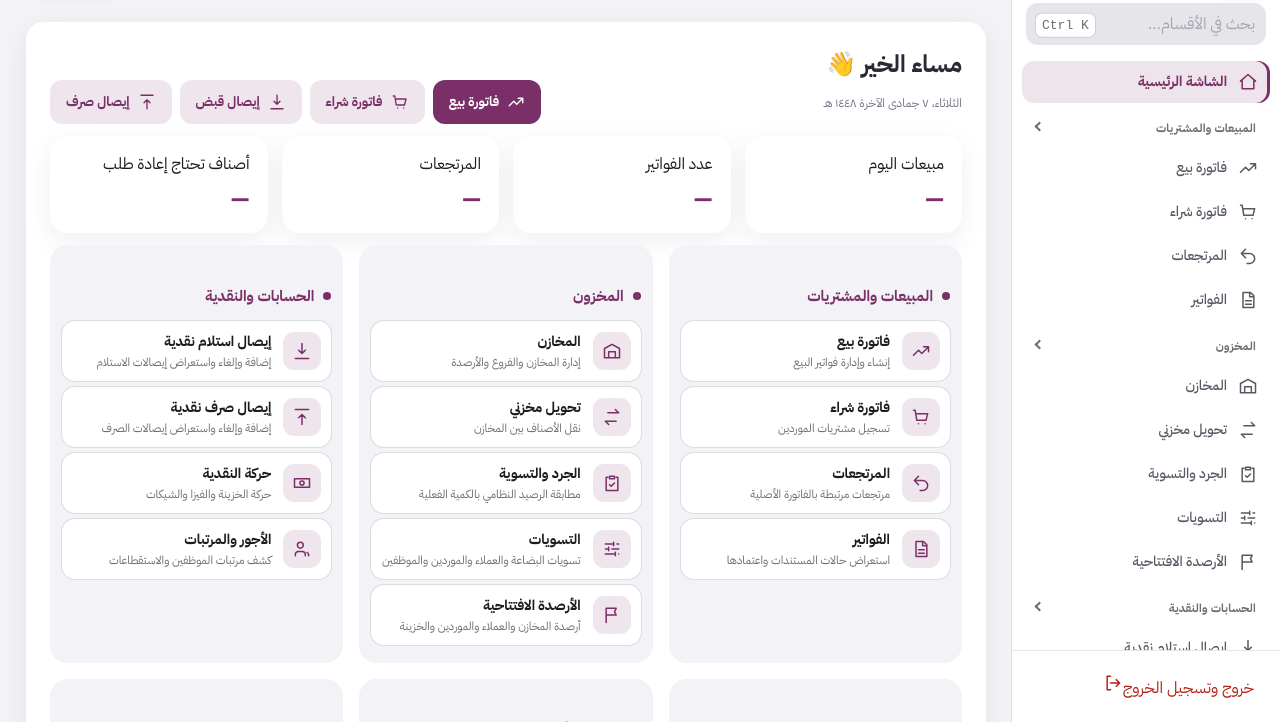
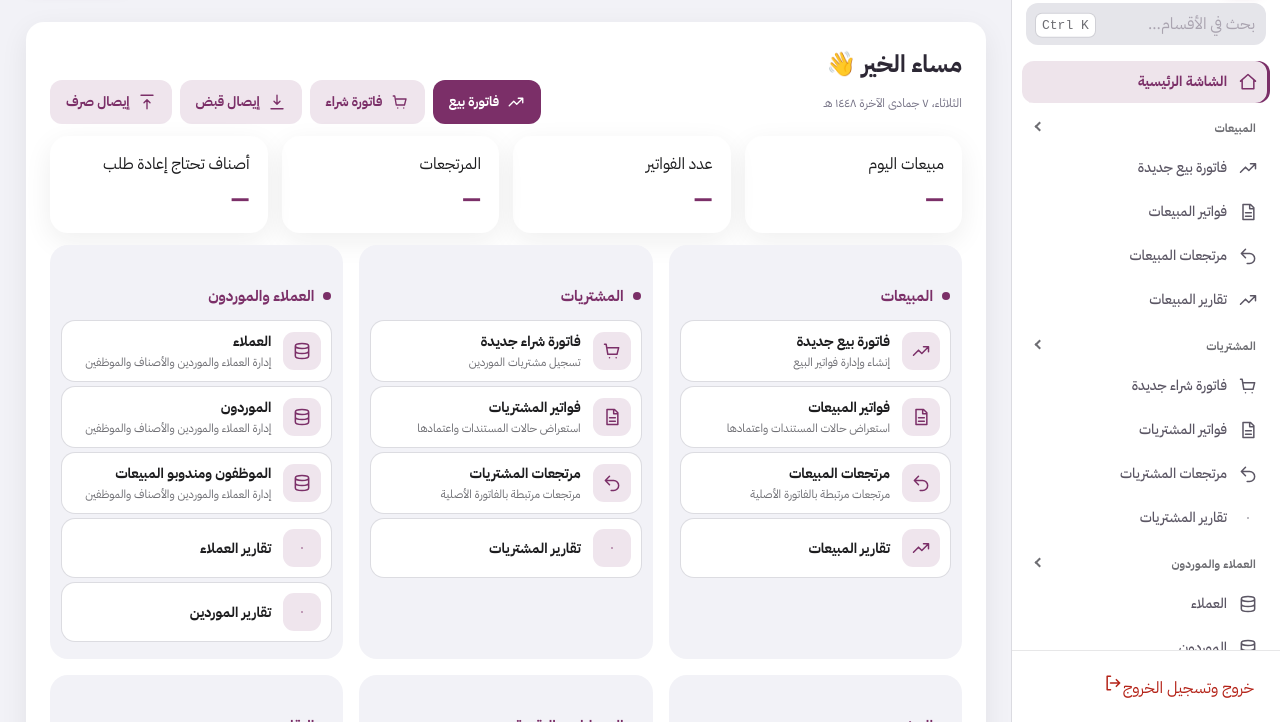
Before and after one commit to ksvmnf-ops/easymanage_fixed, a plain HTML site: page index.html in a window 1280 px wide. Shown: the part 74-796 px from the top of the page. Drawn offline with Linux system fonts and the light colour scheme.

Commit message:
Reorganize navigation into sales purchasing and parties modules

```diff
--- a/index.html
+++ b/index.html
@@ -510,13 +510,32 @@ body[data-theme="dark"] .pos kbd,body[data-theme="dark"] .pos-skbd{background:rg
   <div class="side-scroll">
     <nav class="nav-solo"><button data-act="home"><span class="ic"></span><span class="lb">الشاشة الرئيسية</span></button></nav>
 
-    <div class="nav-group" data-group="ops" data-title="المبيعات والمشتريات">
-      <div class="nav-title" role="button" tabindex="0" aria-expanded="true"><span>المبيعات والمشتريات</span><i class="chev"></i></div>
+    <div class="nav-group" data-group="sales" data-title="المبيعات">
+      <div class="nav-title" role="button" tabindex="0" aria-expanded="true"><span>المبيعات</span><i class="chev"></i></div>
       <nav>
-        <button data-tab="salesPanel"><span class="ic"></span><span class="lb">فاتورة بيع</span></button>
-        <button data-tab="purchasePanel"><span class="ic"></span><span class="lb">فاتورة شراء</span></button>
-        <button data-tab="returnsPanel"><span class="ic"></span><span class="lb">المرتجعات</span></button>
-        <button data-tab="invoicesPanel"><span class="ic"></span><span class="lb">الفواتير</span></button>
+        <button data-tab="salesPanel"><span class="ic"></span><span class="lb">فاتورة بيع جديدة</span></button>
+        <button data-tab="invoicesPanel" data-document-filter="sales_invoice"><span class="ic"></span><span class="lb">فواتير المبيعات</span></button>
+        <button data-tab="returnsPanel" data-return-type="sales_return"><span class="ic"></span><span class="lb">مرتجعات المبيعات</span></button>
+        <button data-tab="salesQueryPanel"><span class="ic"></span><span class="lb">تقارير المبيعات</span></button>
+      </nav>
+    </div>
+    <div class="nav-group" data-group="purchases" data-title="المشتريات">
+      <div class="nav-title" role="button" tabindex="0" aria-expanded="true"><span>المشتريات</span><i class="chev"></i></div>
+      <nav>
+        <button data-tab="purchasePanel"><span class="ic"></span><span class="lb">فاتورة شراء جديدة</span></button>
+        <button data-tab="invoicesPanel" data-document-filter="purchase_invoice"><span class="ic"></span><span class="lb">فواتير المشتريات</span></button>
+        <button data-tab="returnsPanel" data-return-type="purchase_return"><span class="ic"></span><span class="lb">مرتجعات المشتريات</span></button>
+        <button data-tab="purchaseQueryPanel"><span class="ic"></span><span class="lb">تقارير المشتريات</span></button>
+      </nav>
+    </div>
+    <div class="nav-group" data-group="parties" data-title="العملاء والموردون">
+      <div class="nav-title" role="button" tabindex="0" aria-expanded="true"><span>العملاء والموردون</span><i class="chev"></i></div>
+      <nav>
+        <button data-tab="masterPanel" data-master-type="Customers"><span class="ic"></span><span class="lb">العملاء</span></button>
+        <button data-tab="masterPanel" data-master-type="Suppliers"><span class="ic"></span><span class="lb">الموردون</span></button>
+        <button data-tab="masterPanel" data-master-type="Employees"><span class="ic"></span><span class="lb">الموظفون ومندوبو المبيعات</span></button>
+        <button data-tab="customerReportsPanel"><span class="ic"></span><span class="lb">تقارير العملاء</span></button>
+        <button data-tab="supplierReportsPanel"><span class="ic"></span><span class="lb">تقارير الموردين</span></button>
       </nav>
     </div>
 
@@ -1177,6 +1196,11 @@ matchMedia('(max-width:760px)').addEventListener('change',closeDrawer);
 const goTab=t=>{const b=document.querySelector('.sidebar button[data-tab="'+t+'"]');if(b)b.click()};
 const goHome=()=>{const b=document.querySelector('.sidebar button[data-act="home"]');if(b)b.click()};
 const goMaster=type=>{goTab('masterPanel');const s=$('masterType');s.value=type;try{masterEditingId=''}catch(e){}s.dispatchEvent(new Event('change'))};
+/* عناصر القوائم التي تفتح نوع سجل محدد داخل شاشة البيانات */
+document.querySelectorAll('.sidebar button[data-master-type]').forEach(b=>b.addEventListener('click',()=>{setTimeout(()=>{const s=$('masterType');if(s){s.value=b.dataset.masterType;s.dispatchEvent(new Event('change'))}},0)}));
+/* عناصر الفواتير التي تفتح القائمة مع نوع المستند المطلوب */
+document.querySelectorAll('.sidebar button[data-document-filter]').forEach(b=>b.addEventListener('click',()=>{setTimeout(()=>{const s=$('invoiceType');if(s){s.value=b.dataset.documentFilter;loadInvoices()}},0)}));
+document.querySelectorAll('.sidebar button[data-return-type]').forEach(b=>b.addEventListener('click',()=>{setTimeout(()=>{const s=$('returnType');if(s){s.value=b.dataset.returnType;s.dispatchEvent(new Event('change'))}},0)}));
 const QUICK=[
   {label:'فاتورة بيع جديدة',icon:'sales',run:()=>goTab('salesPanel')},
   {label:'فاتورة شراء جديدة',icon:'purchase',run:()=>goTab('purchasePanel')},
@@ -1253,7 +1277,7 @@ document.addEventListener('click',e=>{
 });
 
 /* الشاشة الرئيسية */
-const HOME_GROUPS=['ops','inv','fin','rep','data','sys'];
+const HOME_GROUPS=['sales','purchases','parties','inv','fin','rep','data','sys'];
 function buildHome(){
   const p=$('homePanel');
   const quick=[['salesPanel','sales','فاتورة بيع',0],['purchasePanel','purchase','فاتورة شراء',1],['receiptPanel','receipt','إيصال قبض',1],['paymentPanel','payment','إيصال صرف',1]];
```
